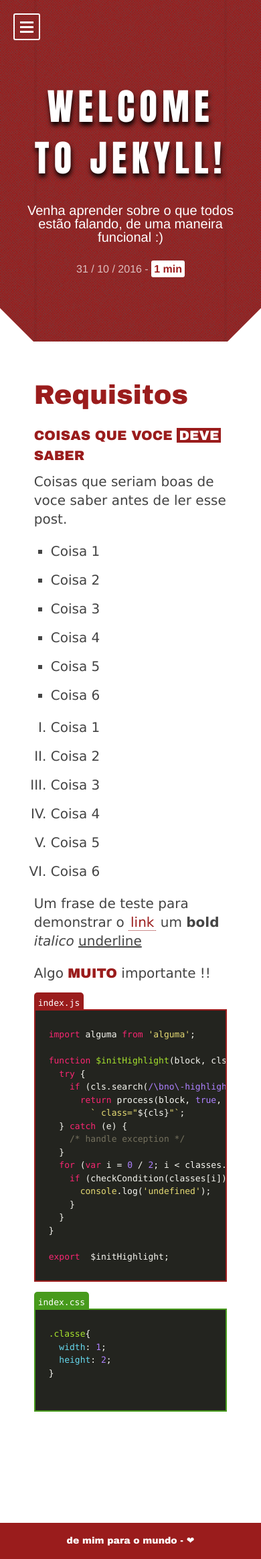
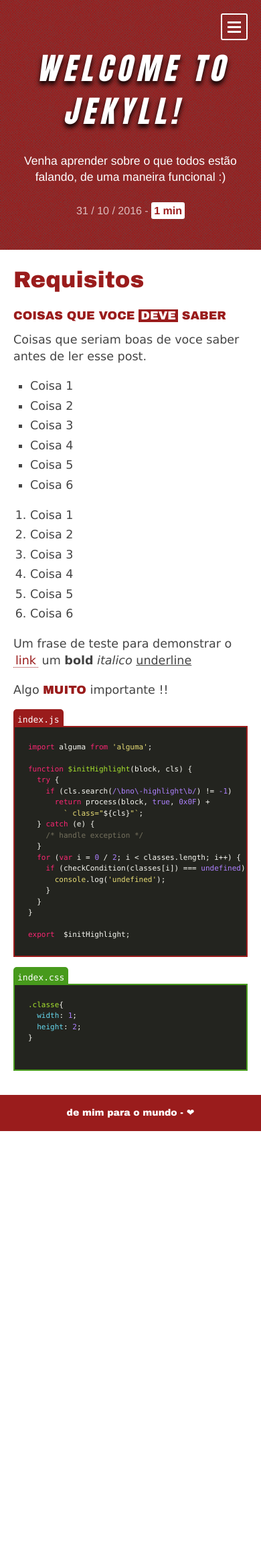
Before and after one commit to MathMesquita/mathmesquita.github.io, a Jekyll site: the page built from _posts/2016-10-30-welcome-to-jekyll.markdown, in a window 390 px wide. Shown: the whole page at 67% size. Built offline with Jekyll 4.4.1, drawn with Linux system fonts in a browser that asks for light colours; comment, search, counter and statistics services are not loaded; after the commit the page ends 1689 px from its top, so only the background shows below that.

Commit message:
responsivo internas 100%

```diff
--- a/_sass/post.sass
+++ b/_sass/post.sass
@@ -261,11 +261,13 @@
          line-height: 1.4
          font-weight: normal
          user-select: none
+         transform: skewX(-13deg)
 
       p
          font-size: 20px
          padding: 5px 0
          margin: 25px 0
+         line-height: 1.4
 
       span
          font-size: 16px
@@ -377,6 +379,64 @@
       bottom: 0
       width: 100%
 
+@media (max-width: 470px)
+   #toggleHeader
+      ~ label
+         left: initial
+         right: 20px
+
+      ~ header
+         transform: translateX(-100%)
+         left: -100%
+
+      &:checked
+         ~ header
+            transform: translateX(100%)
+         ~ label#toggleBtn
+            transform: translateX(0px)
+            border-color:  transparent
+         ~ main
+            transform: translateX(0px)
+
+   main
+      header
+         padding: 50px 0
+         &::after, &::before
+            display: none
+
+         h2
+            font-size: 11.7vw
+
+         p
+            font-size: 4.5vw
+
+      article.container
+         padding-top: 20px
+         p,
+         p > span,
+         h4,
+         ul li,
+         ol li
+            font-size: 4.5vw
+         h3
+            font-size: 8.7vw
+
+         ul li,
+         ol li
+            margin: 5px 0
+
+         ol li
+            list-style: decimal
+
+         pre
+            font-size: 11px
+
+   body > header
+      width: 100%
+
+   main .container
+      width: 100%
+      padding: 0 20px
 
 @media (max-width: 400px)
    body > header footer::before
```
